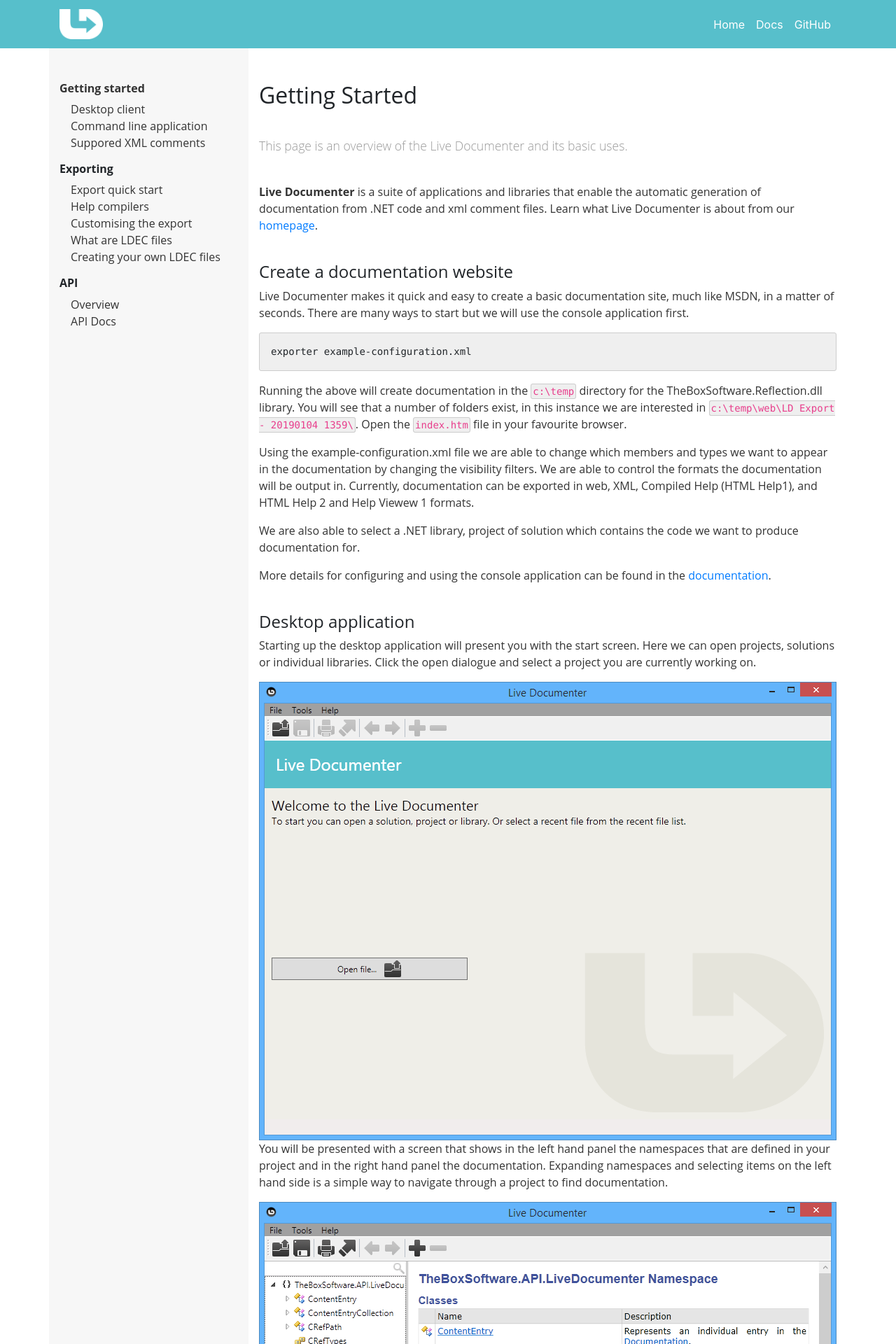
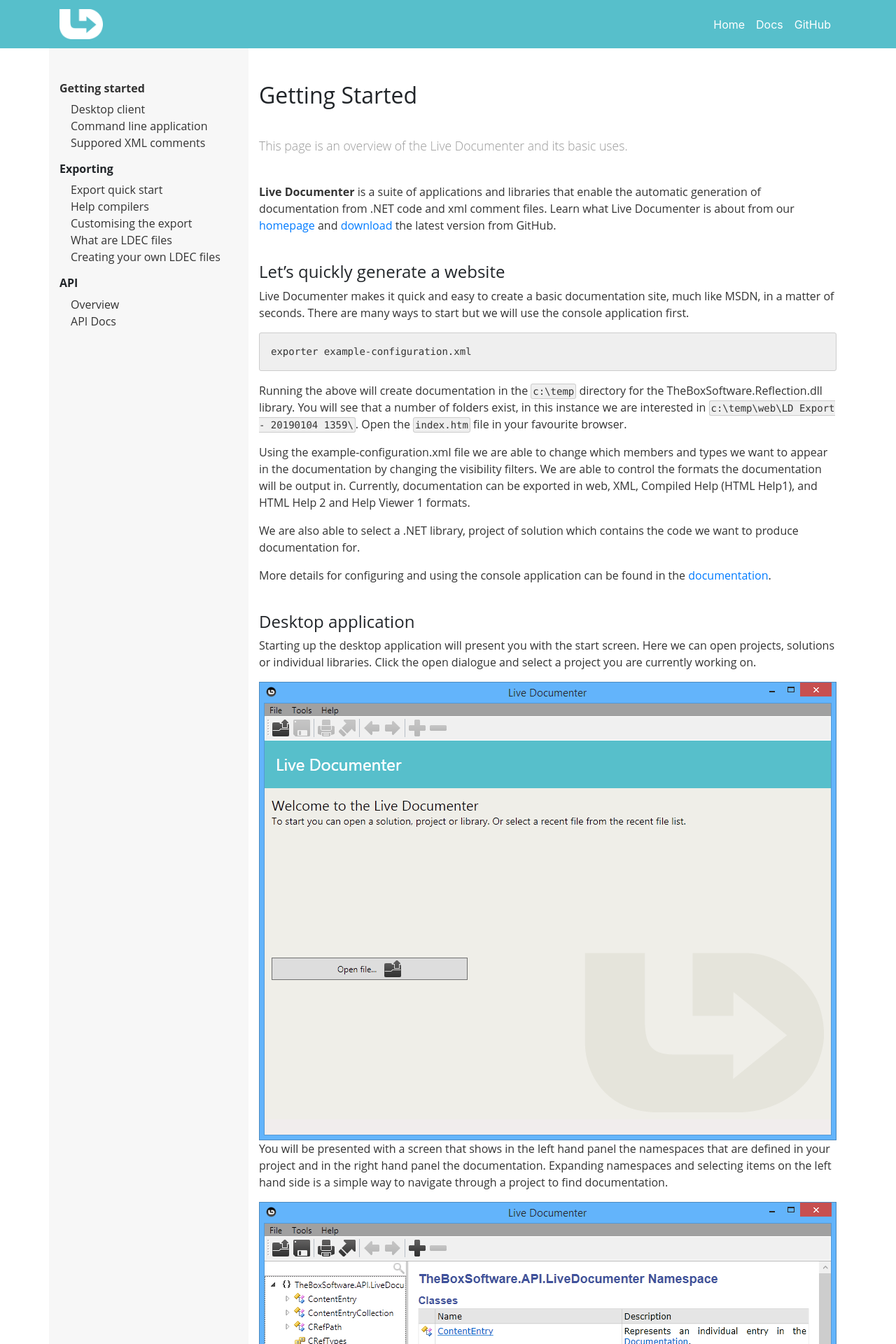
Before and after one commit to barry-jones/livedocumenter-site, a Jekyll site: the page built from src/docs_quick-start.md, in a window 1280 px wide. Shown: the top 1920 px of the page at 70% size. Built offline with Jekyll 4.4.1, drawn with Linux system fonts in a browser that asks for light colours; nearby versions of some CDN libraries.

Commit message:
updated code styling and modified quick start slightly

```diff
--- a/src/assets/site.css
+++ b/src/assets/site.css
@@ -216,6 +216,9 @@
     border-radius: 3px;
     padding: 2px;
 }
+#docs code {
+    color: #333;
+}
 
 /* tables */
 table {
--- a/src/docs_quick-start.md
+++ b/src/docs_quick-start.md
@@ -9,9 +9,9 @@
 This page is an overview of the Live Documenter and its basic uses.
 
 __Live Documenter__ is a suite of applications and libraries that enable the automatic generation of documentation
-from .NET code and xml comment files. Learn what Live Documenter is about from our [homepage](/).
+from .NET code and xml comment files. Learn what Live Documenter is about from our [homepage](/) and [download](https://github.com/barry-jones/live-documenter/releases/tag/v2.0.5) the latest version from GitHub.
 
-## Create a documentation website
+## Let's quickly generate a website
 
 Live Documenter makes it quick and easy to create a basic documentation site, much like MSDN, in a matter of seconds. There are many
 ways to start but we will use the console application first.
@@ -24,7 +24,7 @@
 
 Using the example-configuration.xml file we are able to change which members and types we want to appear in the documentation by changing the
 visibility filters. We are able to control the formats the documentation will be output in. Currently, documentation can be exported in web, XML,
-Compiled Help (HTML Help1), and HTML Help 2 and Help Viewew 1 formats.
+Compiled Help (HTML Help1), and HTML Help 2 and Help Viewer 1 formats.
 
 We are also able to select a .NET library, project of solution which contains the code we want to produce documentation for.
 
```
